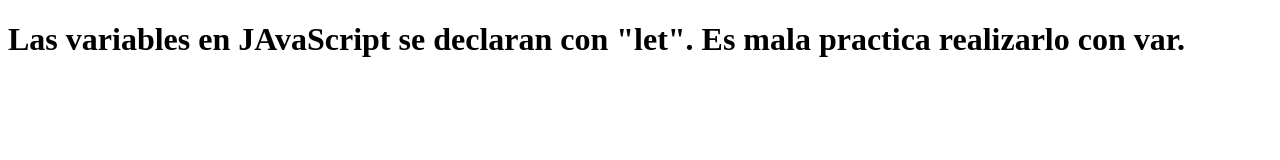
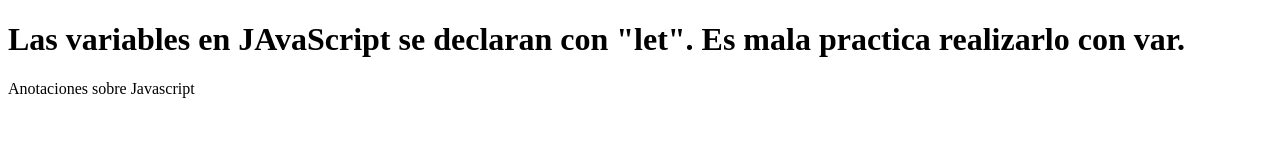
Before and after one commit to oscararroliga/javascript, a plain HTML site: page basic.html in a window 1280 px wide. Drawn offline with Linux system fonts and the light colour scheme.

Commit message:
agregadas las anotaciones

```diff
--- a/basic.html
+++ b/basic.html
@@ -8,6 +8,7 @@
 </head>
 <body>
     <h1>Las variables en JAvaScript se declaran con "let". Es mala practica realizarlo con var. </h1>
+    <p>Anotaciones sobre Javascript</p>
 
 </body>
 </html>
```
